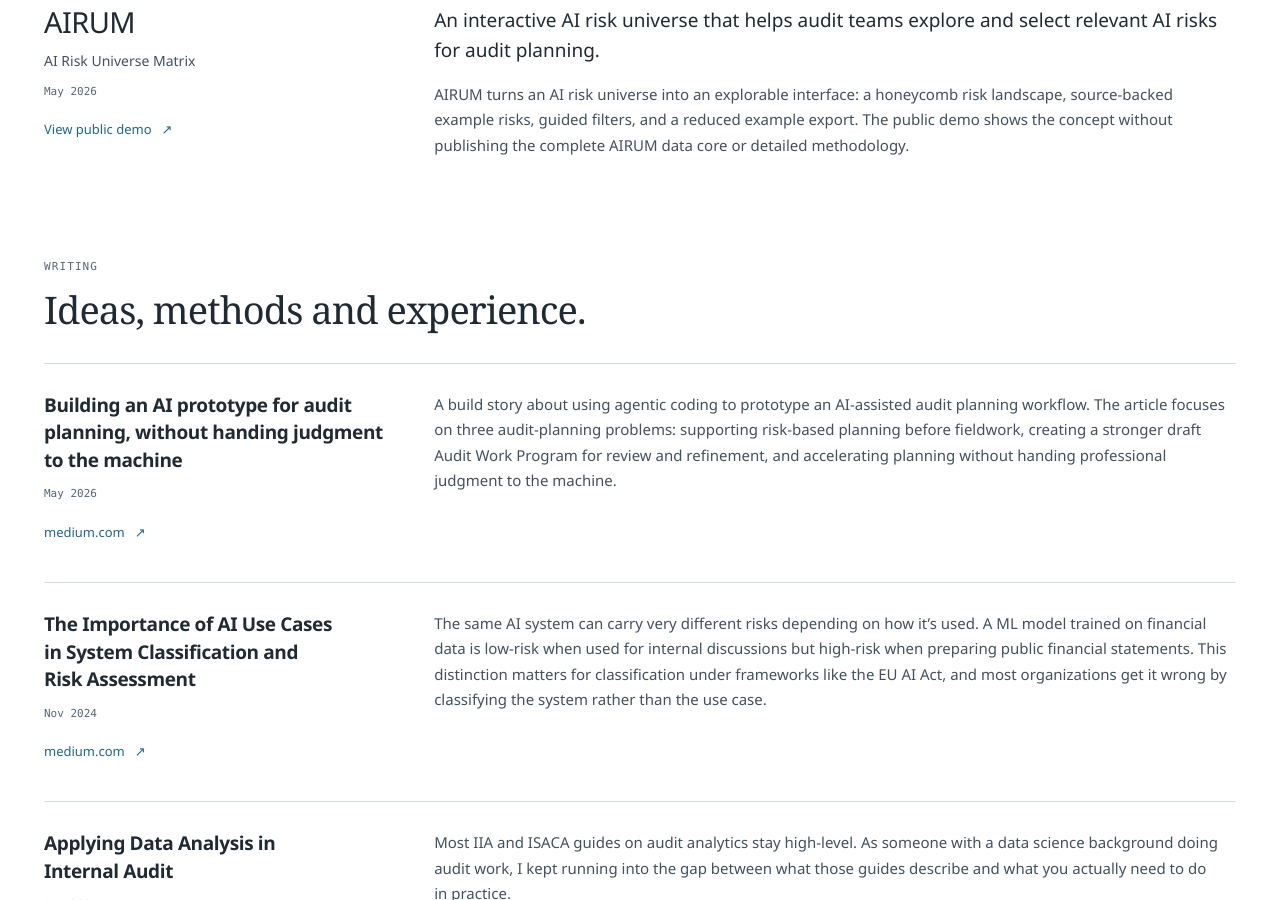
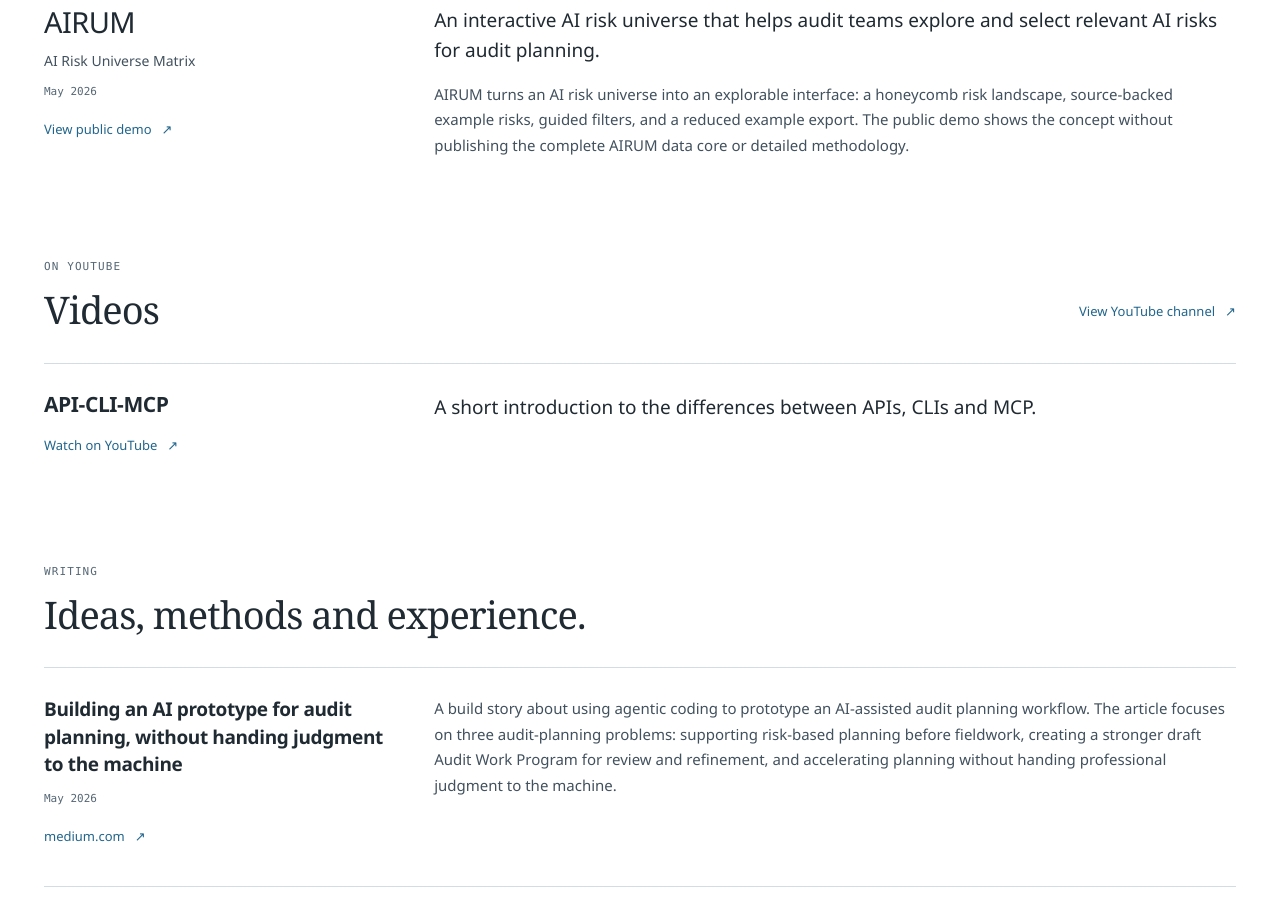
Before and after one commit to busera/busera.github.io, a Jekyll site: the page built from index.md, in a window 1280 px wide and 900 px high, scrolled down 1167 px. Built offline with Jekyll 4.4.1, drawn with Linux system fonts in a browser that asks for light colours.

Commit message:
feat(profile): add expandable YouTube video collection

```diff
--- a/_config.yml
+++ b/_config.yml
@@ -85,6 +85,19 @@ content:
           An interactive AI risk universe that helps audit teams explore and select relevant AI risks for audit planning.
         description: |
           AIRUM turns an AI risk universe into an explorable interface: a honeycomb risk landscape, source-backed example risks, guided filters, and a reduced example export. The public demo shows the concept without publishing the complete AIRUM data core or detailed methodology.
+
+  - title: Videos
+    layout: list
+    link: https://www.youtube.com/channel/UCeylEhSPTmVaLhWg3xsfbXg
+    link_text: View YouTube channel
+    content:
+      - layout: left
+        border: weak
+        title: API-CLI-MCP
+        link: https://youtu.be/yngNlZ7N0Jc
+        link_text: Watch on YouTube
+        quote: >
+          A short introduction to the differences between APIs, CLIs and MCP.
 
   - title: Audit Analytics Utilities / Experiments
     layout: list
--- a/_layouts/profile-white.html
+++ b/_layouts/profile-white.html
@@ -13,7 +13,7 @@
   <a class="skip-link" href="#main">Skip to content</a>
   <header class="site-header shell">
     <a class="wordmark" href="#main">{{ site.name | escape }}</a>
-    <nav aria-label="Main navigation"><a href="#ai-and-audit">Selected work</a><a href="#publications">Writing</a><a href="#experience">Background</a><a href="#connect">Connect</a></nav>
+    <nav aria-label="Main navigation"><a href="#ai-and-audit">Selected work</a><a href="#videos">Videos</a><a href="#publications">Writing</a><a href="#experience">Background</a><a href="#connect">Connect</a></nav>
   </header>
   <main id="main" class="shell">
     <section class="hero" aria-labelledby="profile-title">
@@ -40,12 +40,13 @@
             {% case section.title %}
             {% when 'AI and Audit' %}<p class="eyebrow">Selected work</p><h2 id="heading-{{ section_id }}">AI and audit, in practice.</h2>
             {% when 'Publications' %}<p class="eyebrow">Writing</p><h2 id="heading-{{ section_id }}">Ideas, methods and experience.</h2>
+            {% when 'Videos' %}<p class="eyebrow">On YouTube</p><h2 id="heading-{{ section_id }}">Videos</h2>
             {% when 'Experience' %}<p class="eyebrow">Professional background</p><h2 id="heading-{{ section_id }}">Experience</h2>
             {% when 'Education' %}<p class="eyebrow">Technical foundation</p><h2 id="heading-{{ section_id }}">Education</h2>
             {% when 'Key Certifications' %}<p class="eyebrow">Professional development</p><h2 id="heading-{{ section_id }}">Qualifications and credentials</h2>
             {% else %}<h2 id="heading-{{ section_id }}">{{ section.title | escape }}</h2>
             {% endcase %}
-          </div>{% if section.title == 'AI and Audit' %}<p>Public projects exploring how AI can support audit work while professional decisions remain with people.</p>{% endif %}</div>
+          </div>{% if section.title == 'AI and Audit' %}<p>Public projects exploring how AI can support audit work while professional decisions remain with people.</p>{% endif %}{% if section.link %}<a class="item-link" href="{{ section.link | escape }}">{{ section.link_text | escape }} <span aria-hidden="true">↗</span></a>{% endif %}</div>
           {% for item in section.content %}
             {% if section.title == 'Publications' and forloop.index == 4 %}<details class="collection-disclosure"><summary>More writing <span aria-hidden="true">+</span></summary><div>{% endif %}
             {% if section.title == 'Key Certifications' or section.title == 'Earlier Publications (LinkedIn Pulse)' or section.title == 'Data Science and Machine Learning Projects' or section.title == 'Audit Analytics Utilities / Experiments' %}
--- a/index.md
+++ b/index.md
@@ -6,6 +6,7 @@ positioning: AI governance, internal audit and applied data science.
 draft_preview: false
 section_order:
   - AI and Audit
+  - Videos
   - Publications
   - Experience
   - Education
--- a/profile-proposal.html
+++ b/profile-proposal.html
@@ -6,6 +6,7 @@ positioning: AI governance, internal audit and applied data science.
 draft_preview: true
 section_order:
   - AI and Audit
+  - Videos
   - Publications
   - Experience
   - Education
```
Also changed, not shown: docs/profile-white-proposal.md (+8 -0 lines), tests/profile-proposal.test.mjs (+18 -2 lines).
